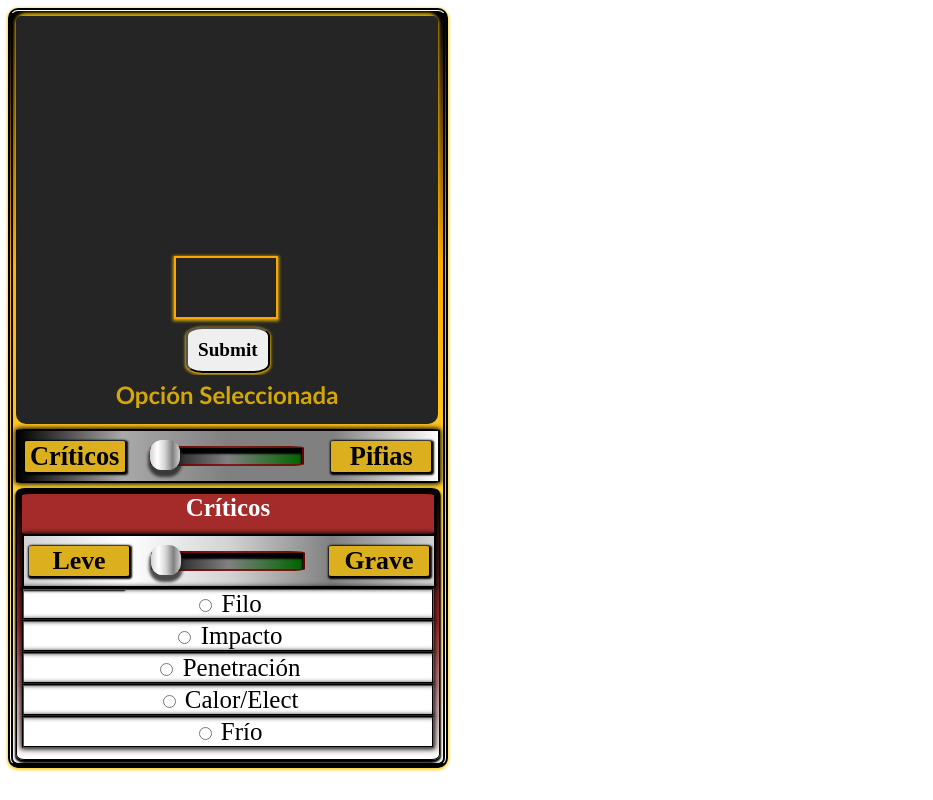
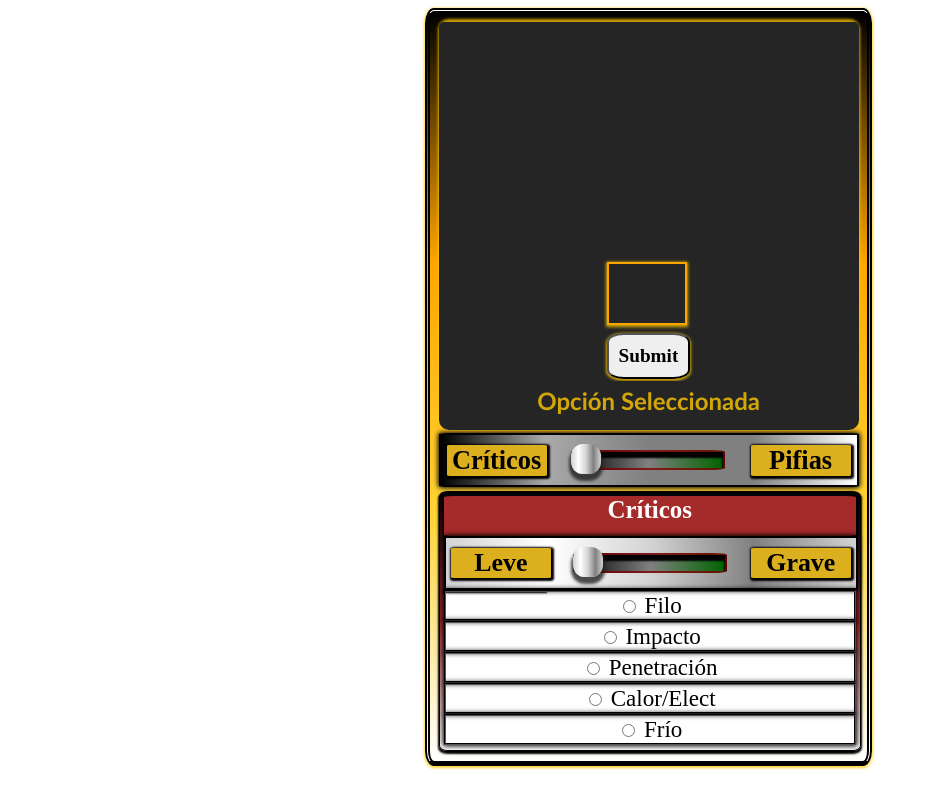
Before and after one commit to Pyroster/critMachine, a plain HTML site: page index.html in a window 1280 px wide. Shown: the whole page, without its empty margins (0-933 px from the left). Drawn offline with Linux system fonts and the light colour scheme.

Commit message:
Update critMachine.css

```diff
--- a/critMachine.css
+++ b/critMachine.css
@@ -5,14 +5,26 @@ input::-webkit-inner-spin-button {
   margin: 0;
 }
 
+html {
+  display: flex;
+    justify-content: center;
+  align-items: center;
+}
+
+*,*:before,*:after {
+  box-sizing:inherit;
+}
 .critmachine {
   display: inline-grid;
+    padding: 2%;
+ padding-bottom: 4%;
+    gap: 0.5%;
+    width: 420px;
+  max-height: 100%;
     box-shadow: 0px 1px 3px 1px rgb(254, 200, 0, 0.8);
   background-image: linear-gradient(black, orange, rgb(254, 200, 0, 0.8), white);
 border: 5px double black;
-    border-radius: 10px;
-  padding: 3px;
-  gap: 5px;
+    border-radius: 2%;
 }
 /*screen*/
 
@@ -21,7 +33,6 @@ border: 5px double black;
   position: relative;
     font-weight: 700;
     background-color: #252525;
-  width: 422px;
   border-radius: 10px;
   box-shadow: 0px -2px 3px 1px rgb(254, 200, 0, 0.8);
 }
@@ -37,13 +48,11 @@ border: 5px double black;
   color: rgb(254, 200, 0, 0.8);
     font-weight: 700;
     background-color: #252525;
-  width: 412px;
 }
 
 #info {
     display: block;
-  width: 412px;
-  height: 250px;
+   height: 250px;
   padding: 5px;
   font-size: 1.3em;
   text-align: center;
@@ -52,13 +61,12 @@ border: 5px double black;
  color: #fff;
     font-weight: 700;
     background-color: #252525;
-  width: 412px;
 }
 
 #diceroll {
    display: block;
   position: relative;
-  left: 170px;
+  left: 40%;
   top: -12px;
     font-size: 1.2em;
    text-align: center;
@@ -83,10 +91,11 @@ border: 5px double black;
     display: block;
   position: relative;
   top: -20px;
-  left: 158px;
-    width: 2em;
+  left: 40%;
+    text-align: center;
+    width: 1.5em;
   font-size: 3em;
-   text-align: center;
+   align-items: center;
    color: #fff;
     font-weight: 700;
     background-color: #252525;
@@ -213,9 +222,9 @@ border: 5px double black;
 }
 .crit-selec {
   font-size: 1.2em;
-  height: 260px;
+  height: 250px;
     width: 412px;
-  padding: 5px;
+  padding: 1%;
  border-radius: 2%;
   border: 1px solid black;
   box-shadow: 0px 2px 2px 1px black;
@@ -224,9 +233,9 @@ border: 5px double black;
 .pifia {
   display: none;
   font-size: 1em;
-  height: 260px;
+  height: 250px;
   width: 412px;
-  padding: 5px;
+  padding: 1%;
   background-image: linear-gradient(black, brown,white);
  border-radius: 2%;
   border: 1px solid black;
@@ -238,7 +247,7 @@ border: 5px double black;
   cursor: pointer;
   display: block;
   position: relative;
-  font-size: 1.3em;
+  font-size: 1.2em;
     box-shadow: 0px 0px 5px 1px black;
     border: 2px groove black;
     -webkit-user-select: none;
@@ -317,7 +326,8 @@ border: 5px double black;
     display: inline-grid;
   grid-template-columns: repeat(2, auto);
   grid-template-rows: auto;
-  gap: 7px;
+  gap: 2%;
+  padding: 1%:
 }
 .pif-hdr {
   cursor: pointer;
```
